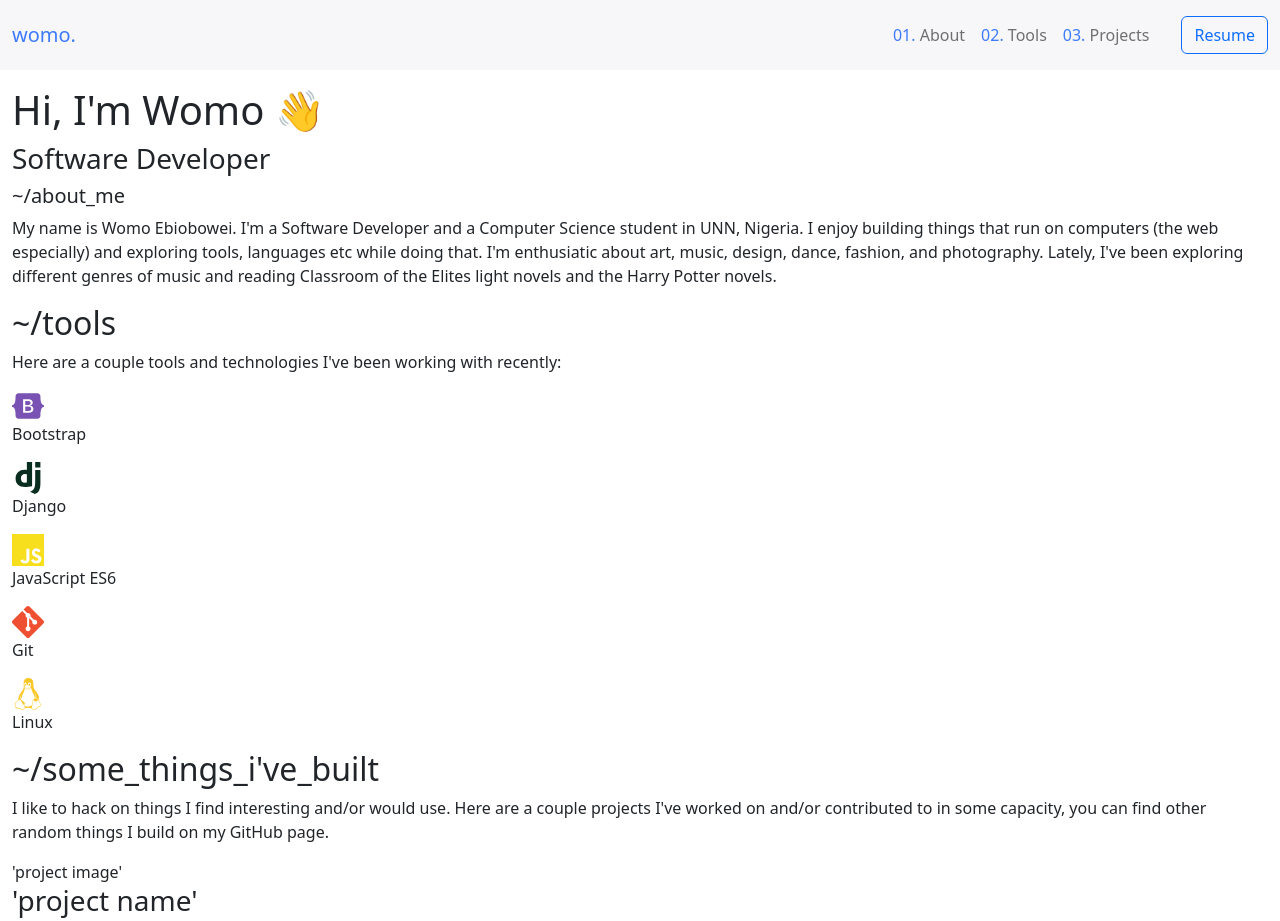
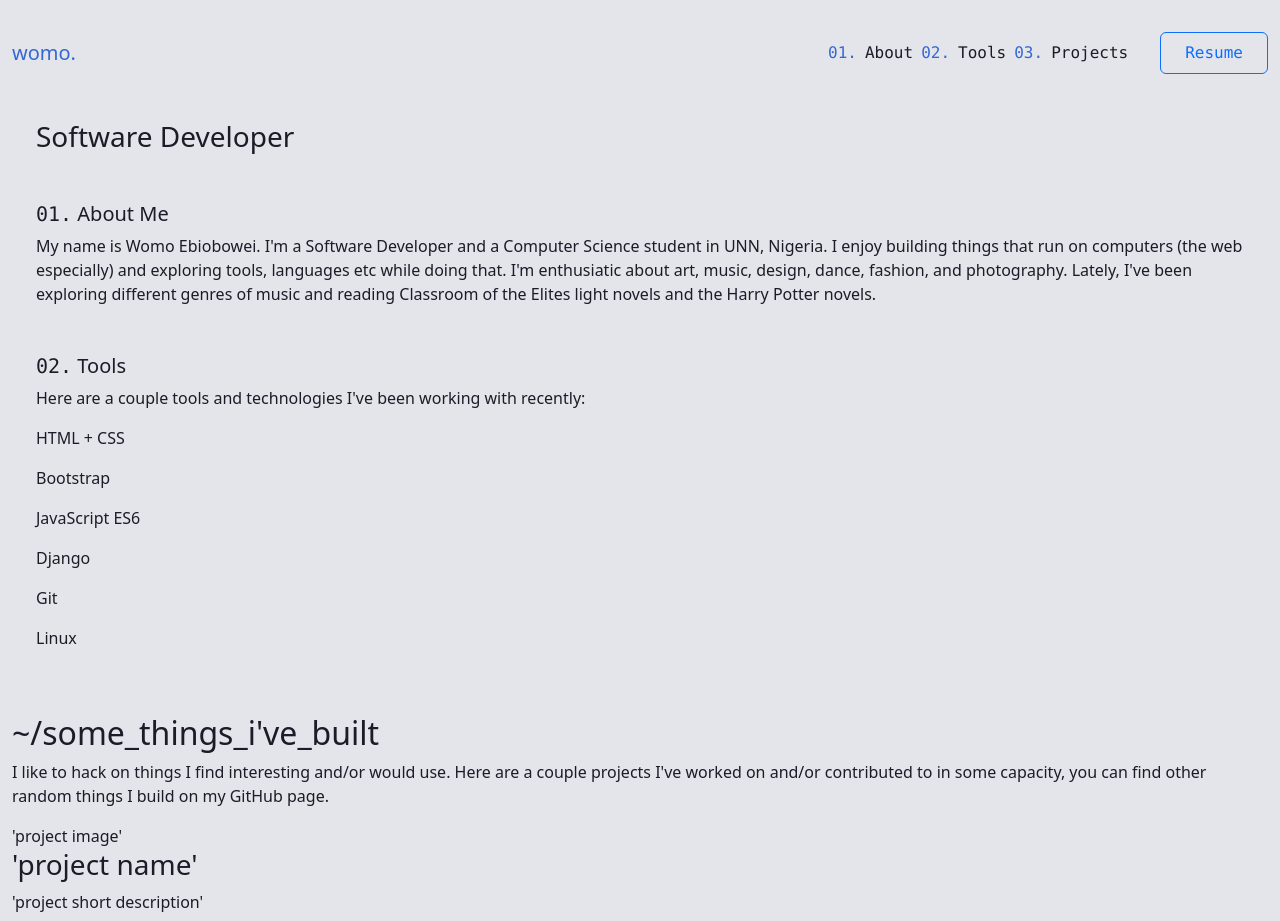
Before and after one commit to Womoemy/womofolio, a plain HTML site: page index.html in a window 1280 px wide. Shown: the top 921 px of the page. Drawn offline with nearby package versions, Linux system fonts and the light colour scheme.

Commit message:
feat: proper layout for nav and offcanvas nav

```diff
--- a/css/style.css
+++ b/css/style.css
@@ -1,20 +1,47 @@
 * {
     /* border: 1px solid red; */
     box-sizing: border-box;
+    margin: 0;
+    padding: 0;
 }
 
-#navbar {
-    background-color: #f7f7fa;
-
+body {
+    /* background-color: #f7f7fa; */
+    background-color: #E4E4EB;
+    color: #1C1C28;
 }
-.navbar-brand, .navbar-brand:hover, .numbering {
-    color: #3e7bfa;
+header {
+    background-color: inherit;
+    /* box-shadow: 0px 0px 2px rgba(40, 41, 61, 0.04),
+                0px 4px 8px rgba(96, 97, 112, 0.16); */
+}
+.offcanvas {
+    background-color: #EBEBF0;
+}
+.navbar-brand, .navbar-brand:hover {
+    color: #3568D4;
+}
+#navbar-toggler-icon {
+    font-size: 28px;
+    color: #3568D4;
+}
+.nav-item {
+    counter-increment: item 1;
+    /* color: #1C1C28; */
+    text-align: center;
+}
+.nav-item::before {
+    content: "0" counter(item) ".";
+    color: #3568D4;
+}
+/* .nav-item a {
+    color: #555770;
+} */
+.nav-link {
+    color: #1C1C28;
+}
+.divider {
+    color: #28293D;
 }
 
-#navbar-toggler-icon {
-    font-size: 28px;
-    color: #3e7bfa;
-}
-.navitem a {
-    color: #555770;
-}
+/* main section styles */
--- a/index.html
+++ b/index.html
@@ -7,13 +7,11 @@
     <title>Womo Ebiobowei</title>
     <link rel="stylesheet" href="css/bootstrap.min.css">
     <link rel="stylesheet" href="css/style.css">
-    <!-- choose one -->
-    <script src="https://unpkg.com/feather-icons"></script>
     <script src="https://kit.fontawesome.com/29af45d88a.js" crossorigin="anonymous"></script>
     <!-- <link href="https://cdn.jsdelivr.net/npm/bootstrap@5.3.0-alpha1/dist/css/bootstrap.min.css" rel="stylesheet" integrity="sha384-GLhlTQ8iRABdZLl6O3oVMWSktQOp6b7In1Zl3/Jr59b6EGGoI1aFkw7cmDA6j6gD" crossorigin="anonymous"> -->
 </head>
 <body>
-    <header class="sticky-top">
+    <header class="fixed-top">
         <nav id="navbar" class="navbar navbar-expand-md navbar-expand-lg">
             <div class="container-fluid">
                 <a class="navbar-brand" href="#">womo.</a>
@@ -26,53 +24,38 @@
                         <button type="button" class="btn-close" data-bs-dismiss="offcanvas" aria-label="Close"></button>
                     </div>
                     <div class="offcanvas-body">
-                        <ul class="navbar-nav justify-content-md-end flex-grow-1 pe-4 my-auto">
-                            <li class="nav-item">
-                                <a class="nav-link" href="#about"><span class="numbering">01.</span> About</a>
+                        <ul class="navbar-nav align-items-md-center justify-content-md-end flex-grow-1 pe-md-4">
+                            <li class="nav-item d-md-flex align-self-md-center align-items-md-center font-monospace mb-4 mb-md-0">
+                                <a class="nav-link" href="#about">About</a>
                             </li>
-                            <li class="nav-item">
-                                <a class="nav-link" href="#tools"><span class="numbering">02.</span> Tools</a>
+                            <li class="nav-item d-md-flex align-items-md-center font-monospace mb-4 mb-md-0">
+                                <a class="nav-link" href="#tools">Tools</a>
                             </li>
-                            <li class="nav-item">
-                                <a class="nav-link" href="#projects"><span class="numbering">03.</span> Projects</a>
+                            <li class="nav-item d-md-flex align-items-md-center font-monospace mb-4 mb-md-0">
+                                <a class="nav-link" href="#projects">Projects</a>
                             </li>
-                            <hr>
-
                             <!-- <li class="nav-item">
                                 <a class="nav-link" href="#"><i class="fa-regular fa-sun"></i><span class="d-md-none"> Light Mode</span></a>
                             </li> -->
                         </ul>
-                        <a href="assets/womo_ebiobowei_resume.pdf" class="btn btn-outline-primary my-2" role="button">Resume</a>
+                        <hr class="divider" />
+                        <div class="d-grid d-md-flex my-4">
+                            <a href="assets/womo_ebiobowei_resume.pdf" class="btn btn-outline-primary font-monospace  px-4 py-2 mx-auto resume-link" role="button">Resume</a>
                         </div>
+                    </div>
                 </div>
             </div>
-            <!-- <a href="#">womo.</a> -->
-            <!-- <ul>
-                <li><a href="#about">~/about</a></li>
-                <li><a href="#tools">~/tools</a></li>
-                <li><a href="#projects">~/projects</a></li>
-            </ul> -->
         </nav>
-        <!-- <div class="offcanvas">
-            <span>menu</span>
-            <ul>
-                <li><a href="#about">~/about</a></li>
-                <li><a href="#tools">~/tools</a></li>
-                <li><a href="#projects">~/projects</a></li>
-                <hr>
-                <li>$ dark_mode</li>
-            </ul>
-            <a href="assets/womo_ebiobowei_resume.pdf">resume-btn</a>
-        </div> -->
     </header>
-    <main class="container-fluid">
-        <section id="hero" class="mt-3">
-            <h1>Hi, I'm Womo &#128075;</h1>
+    <main class="container-fluid" id="content">
+        <section id="hero" class="my-5 mx-4">
+            <h1 class="mb-4">Hi, my name is </h1>
+            <!--  wave emoji &#128075; -->
             <h3>Software Developer</h3>
         </section>
-        <section id="about">
-            <h5>~/about_me</h5>
-            <p>
+        <section id="about" class="my-4 mx-4">
+            <h5><span class="numbering font-monospace">01.</span> About Me</h5>
+            <p class="text-middle">
                 My name is Womo Ebiobowei.
                 I'm a Software Developer and a Computer Science student
                 in UNN, Nigeria. I enjoy building things that run on computers
@@ -82,15 +65,16 @@
                 reading Classroom of the Elites light novels and the Harry Potter novels.
             </p>
         </section>
-        <section id="tools">
-            <h2>~/tools</h2>
+        <section id="tools" class="my-5 mx-4">
+            <h5><span class="numbering font-monospace">02.</span> Tools</h5>
             <p>Here are a couple tools and technologies I've been working with recently:</p>
-            <div>
-                <div><img height="32" width="32" src="assets/bootstrap.svg" alt="" srcset=""><p>Bootstrap</p></div>
-                <div><img height="32" width="32"  src="assets/django.svg" alt="" srcset=""><p>Django</p></div>
-                <div><img height="32" width="32"  src="assets/javascript.svg" alt="" srcset=""><p>JavaScript ES6</p></div>
-                <div><img height="32" width="32"  src="assets/git.svg" alt="" srcset=""><p>Git</p></div>
-                <div><img height="32" width="32"  src="assets/linux.svg" alt="" srcset=""><p>Linux</p></div>
+            <div class="d-flex flex-column">
+                <p class="d-flex align-items-center">HTML + CSS</p>
+                <p class="d-flex align-items-center">Bootstrap</p>
+                <p class="d-flex align-items-center">JavaScript ES6</p>
+                <p class="d-flex align-items-center">Django</p>
+                <p class="d-flex align-items-center">Git</p>
+                <p class="d-flex align-items-center">Linux</p>
             </div>
         </section>
         <section id="projects">
@@ -127,6 +111,7 @@
     <script>
         feather.replace()
     </script>
+
     <script src="js/jquery-3.6.3.min.js"></script>
     <script src="js/popper.min.js"></script>
     <script src="js/bootstrap.min.js"></script>
```
Also changed, not shown: js/script.js (added).
